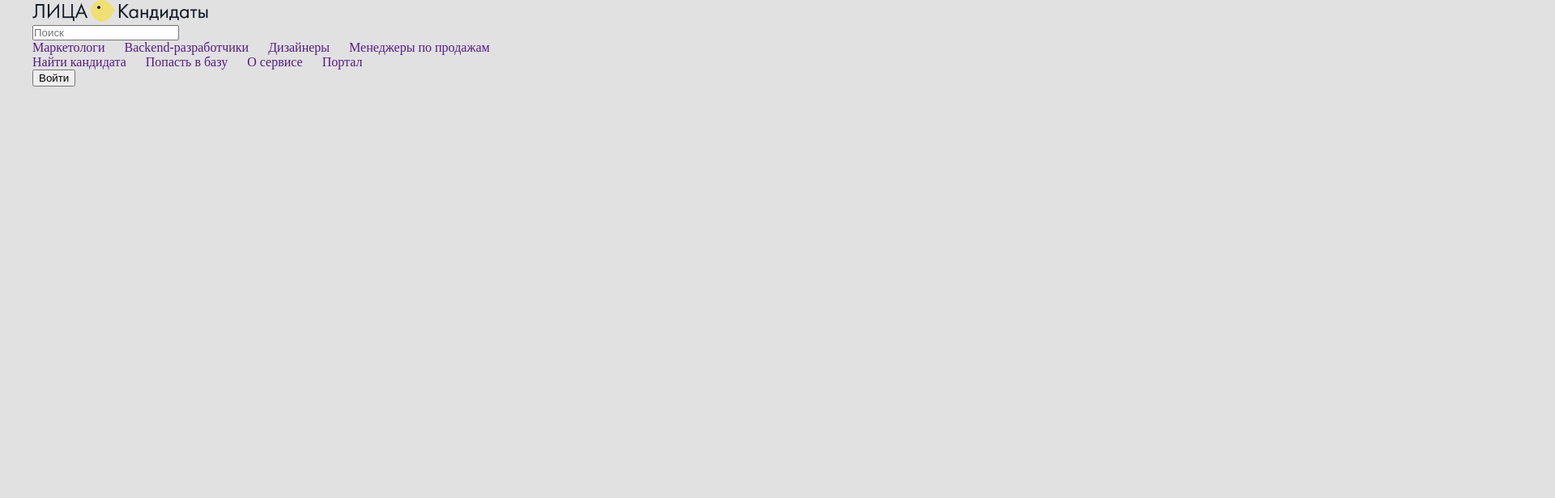
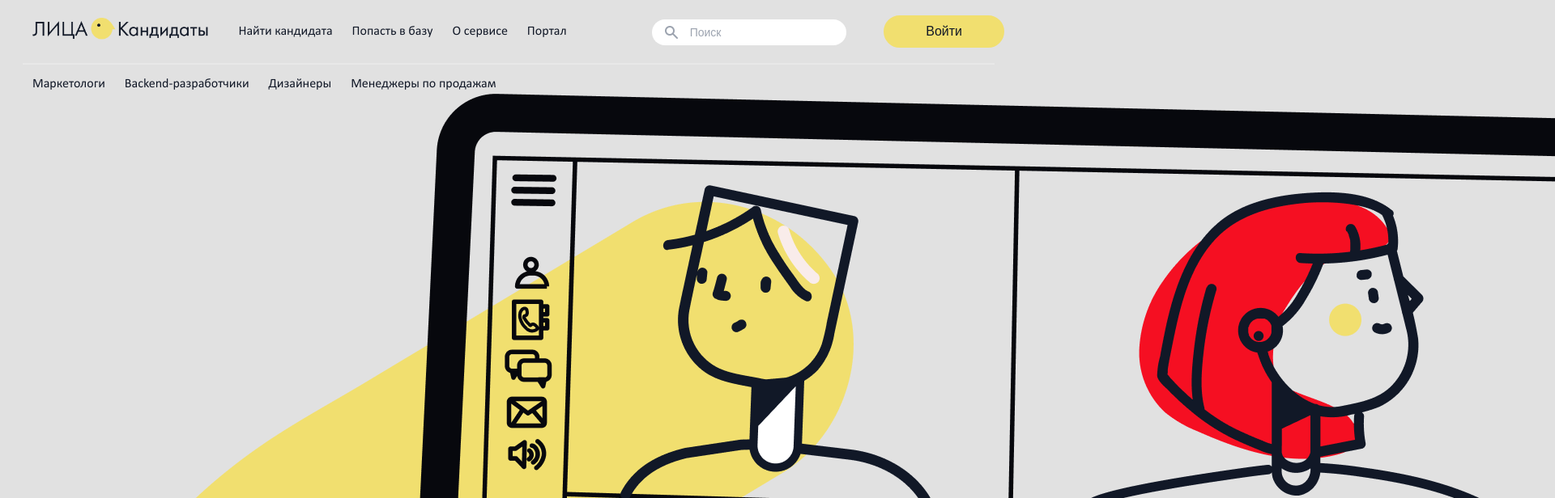
Before and after one commit to temazinkin/face, a plain HTML site: page index.html in a window 1280 px wide. Shown: the top 616 px of the page at 81% size, 1920 px wide, since content can reach past the window. Drawn offline with Linux system fonts and the light colour scheme.

Commit message:
header and intro

```diff
--- /dev/null
+++ b/css/fonts.css
@@ -0,0 +1,17 @@
+@font-face {
+    font-family: "Calibri";
+    font-style: normal;
+    font-weight: 400;
+    font-display: swap;
+    src: url("../fnt/Calibri.woff2") format("woff2"),
+         url("../fnt/Calibri.woff") format("woff");
+}
+
+@font-face {
+    font-family: "Calibri";
+    font-style: normal;
+    font-weight: 600;
+    font-display: swap;
+    src: url("../fnt/Calibri-Bold.woff2") format("woff2"),
+         url("../fnt/Calibri-Bold.woff") format("woff");
+}
--- a/css/style.css
+++ b/css/style.css
@@ -1,21 +1,34 @@
+@import url("fonts.css");
+
+body {
+    font: 400 16px/1.5 "Calibri";
+}
+
 .bg-gray {
     background-color: #e1e1e1;
 }
 
-.header {
+.container {
     max-width: 1200px;
     padding: 0 15px;
     margin: auto;
 }
 
-.header_main {
-    display: flex;
+.header {
+    display: grid;
     align-items: center;
-    gap: 24px;
+    grid-template-columns: min-content;
+    grid-template-areas:
+        "logo navbar search account"
+        "menu menu menu menu";
 }
+
 .logo {
+    grid-area: logo;
 }
 .logo_link {
+    display: block;
+    padding-right: 24px;
 }
 .logo_img {
     height: 27px;
@@ -25,6 +38,14 @@
     margin-right: auto;
 }
 .navbar_main {
+    grid-area: navbar;
+}
+.navbar_menu {
+    width: 100%;
+    grid-area: menu;
+    margin: 0 -12px;
+    padding-top: 12px;
+    border-top: 2px solid #E8E8E8;
 }
 .navbar_list {
     display: flex;
@@ -32,19 +53,101 @@
 .navbar_item {
 }
 .navbar_link {
-    padding-right: 24px;
+    color: #111827;
+    padding: 12px;
+    position: relative;
 }
+.navbar_link::before {
+    content: '';
+    position: absolute;
+    left: 12px;
+    right: 12px;
+    bottom: 12px;
+    height: 2px;
+    border-radius: 100px;
+    background-color: #FEE965;
+    transform: scaleX(0);
+    transition: transform .5s ease;
+}
+.navbar_link:hover::before {
+    transform: scaleX(1);
+}
+
 .search_box {
+    grid-area: search;
+    margin: 24px 0 22px auto;
 }
 .search_field {
+    border: 2px solid #fff;
+    border-left: none;
+    outline: none;
+    font-size: 0.875em;
+    line-height: 1;
+    height: 32px;
+    order: 2;
+    padding: 0 10px;
+    border-radius: 0 32px 32px 0;
+    background-color: #fff;
+    transition: border .2s ease;
+}
+.search_field::placeholder {
+    color: #9CA3AF;
+}
+.search_form {
+    display: flex;
+    align-items: stretch;
+}
+.search_btn {
+    border: 2px solid #fff;
+    border-right: none;
+    outline: none;
+    order: 1;
+    cursor: pointer;
+    margin-right: -1px;
+    padding-left: 14px;
+    border-radius: 32px 0 0 32px;
+    background-color: #fff;
+    transition: border .2s ease;
+}
+.search_icon {
+    vertical-align: middle;
+}
+.search_field:focus,
+.search_field:focus + .search_btn {
+    border-color: #FEE965;
 }
 .account {
+    margin-left: auto;
+    grid-area: account;
 }
 .btn {
+    border: 2px solid transparent;
+    background-color: transparent;
+    color: #111827;
+    font-size: 1em;
+    line-height: 1;
+    padding: 10px 50px;
+    border-radius: 50px;
+    cursor: pointer;
+    transition: background .2s ease, border .2s ease;
 }
 .btn-yellow {
+    background-color: #F1DF6F;
+    border-color: #F1DF6F;
+}
+.btn-yellow:hover {
+    background-color: #FEE965;
+    border-color: #FEE965;
+}
+.btn-yellow:active,
+.btn-yellow:focus-visible {
+    background-color: #F1DF6F;
+    border-color: #fff;
+    outline: none;
+    box-shadow: 0 0 0 4px #F1DF6F;
 }
 .btn-sm {
 }
+
 .header_navbar {
 }
--- a/index.html
+++ b/index.html
@@ -9,14 +9,19 @@
     <link rel="stylesheet" href="css/style.css">
 </head>
 <body class="bg-gray">
-    <header class="header">
+    <header class="header container">
         <div class="logo">
             <a href="" class="logo_link">
                 <img src="img/logo.png" alt="" class="logo_img">
             </a>
         </div>
         <div class="search_box">
-            <input type="text" class="search_field" placeholder="Поиск">
+            <form action="" class="search_form">
+                <input type="text" class="search_field" placeholder="Поиск">
+                <button type="submit" class="search_btn">
+                    <img src="img/zoom.png" alt="найти" width="16" class="search_icon">
+                </button>
+            </form>
         </div>
         <nav class="navbar navbar_menu">
             <ul class="navbar_list">
@@ -35,8 +40,25 @@
             </ul>
         </nav>
         <div class="account">
-            <button class="btn btn-yellow btn-sm">Войти</button>
+            <button class="btn btn-yellow">Войти</button>
         </div>
     </header>
+    <section class="intro container">
+        <div class="intro_img_box">
+            <img src="/img/intro.png" alt="иконка монитор с кандидатами" class="intro_img">
+        </div>
+        <div class="intro_content_box">
+            <h1 class="title">
+                Нанимайте проверенных <span class="badge">кандидатов</span>
+            </h1>
+            <p class="subtitle text-gray">
+                Мы уже со всеми провели собеседования и подтверждаем их профессионализм
+            </p>
+             <div class="intro_btn_box">
+                <a href="" class="btn">Выбрать кандидата</a>
+                <a href="" class="btn">Попасть в базу</a>
+             </div>
+        </div>
+    </section>
 </body>
 </html>
```
